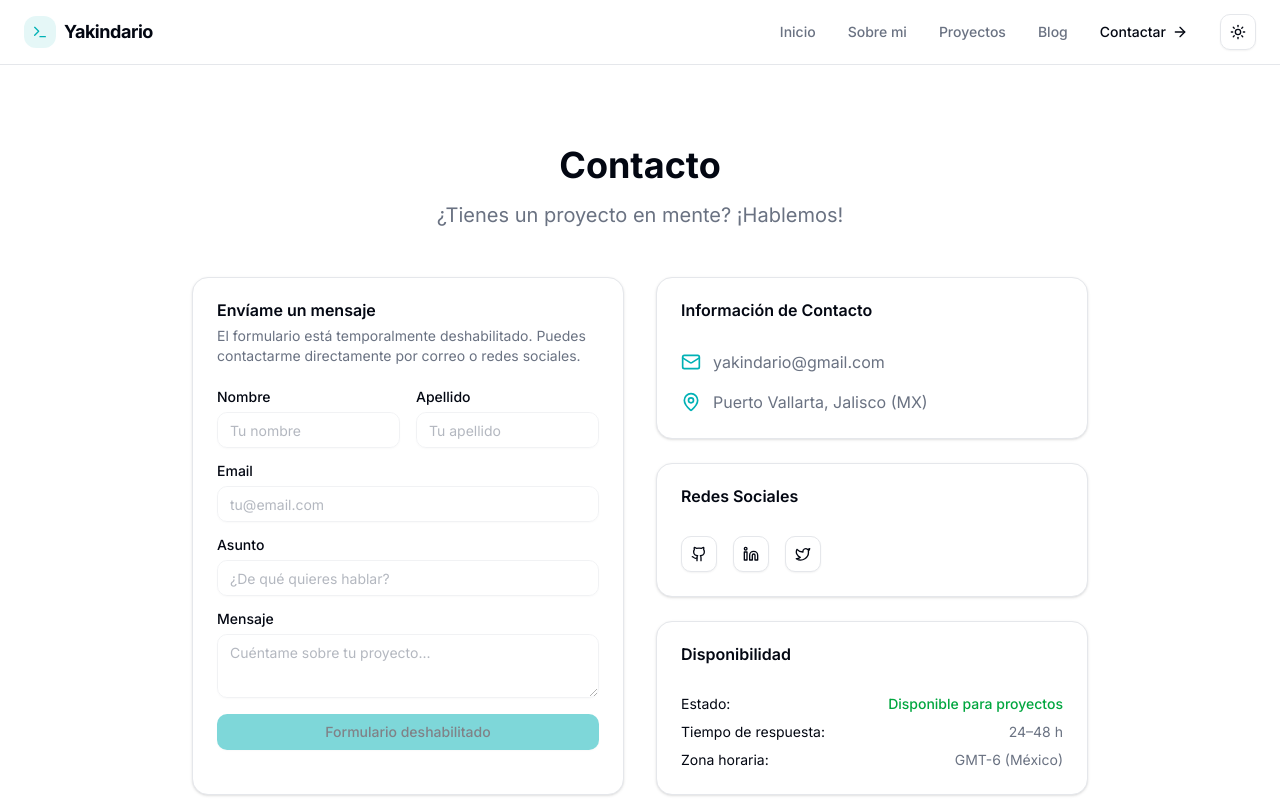
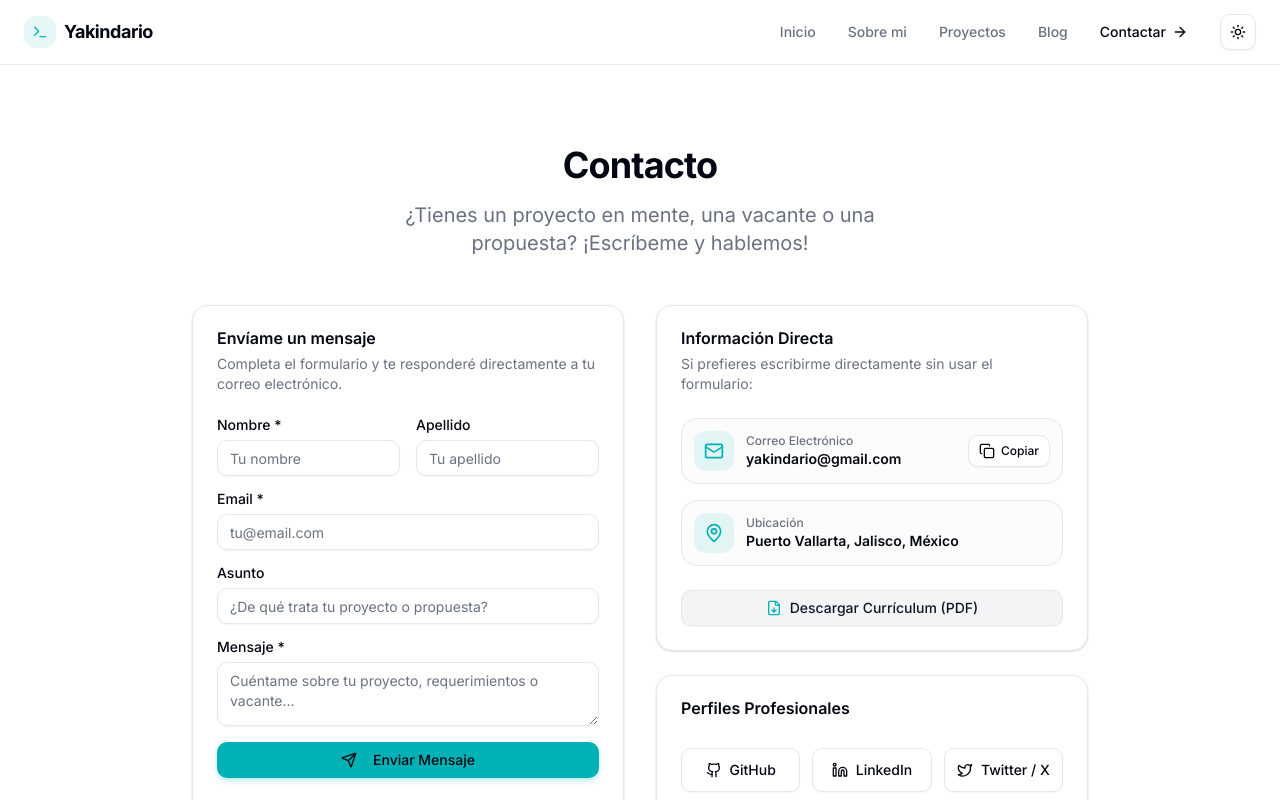
Before and after one commit to yakindario/portafolio-web, a Next.js app: page /contact in a window 1280 px wide. Shown: the top 800 px of the page. Built offline with nearby package versions, Linux system fonts and the light colour scheme.

Commit message:
feat: add download CV button and enable functional contact form with EmailJS integration

```diff
--- a/src/app/contact/contact-content.tsx
+++ b/src/app/contact/contact-content.tsx
@@ -1,4 +1,6 @@
-"use client"
+"use client";
+
+import { useState } from "react";
 import {
   Card,
   CardContent,
@@ -16,131 +18,335 @@ import {
   Github,
   Linkedin,
   Twitter,
+  Copy,
+  Check,
+  Send,
+  Loader2,
+  CheckCircle2,
+  AlertCircle,
+  FileDown,
 } from "lucide-react";
 
+export default function ContactContent() {
+  const [formData, setFormData] = useState({
+    firstName: "",
+    lastName: "",
+    email: "",
+    subject: "",
+    message: "",
+  });
 
+  const [status, setStatus] = useState<"idle" | "loading" | "success" | "error">("idle");
+  const [copied, setCopied] = useState(false);
+  const [errorMessage, setErrorMessage] = useState("");
 
-export default function ContactContent() {
+  const handleCopyEmail = () => {
+    navigator.clipboard.writeText("yakindario@gmail.com");
+    setCopied(true);
+    setTimeout(() => setCopied(false), 2500);
+  };
+
+  const handleChange = (
+    e: React.ChangeEvent<HTMLInputElement | HTMLTextAreaElement>
+  ) => {
+    const { id, value } = e.target;
+    setFormData((prev) => ({ ...prev, [id]: value }));
+  };
+
+  const handleSubmit = async (e: React.FormEvent) => {
+    e.preventDefault();
+    setStatus("loading");
+    setErrorMessage("");
+
+    const fullName = `${formData.firstName} ${formData.lastName}`.trim();
+
+    try {
+      const response = await fetch("https://formsubmit.co/ajax/yakindario@gmail.com", {
+        method: "POST",
+        headers: {
+          "Content-Type": "application/json",
+          Accept: "application/json",
+        },
+        body: JSON.stringify({
+          name: fullName || "Visitante del Portafolio",
+          email: formData.email,
+          _subject: `[Portafolio Web] ${formData.subject || "Nuevo mensaje de contacto"}`,
+          message: formData.message,
+          _template: "table",
+          _captcha: "false",
+        }),
+      });
+
+      if (response.ok) {
+        setStatus("success");
+        setFormData({
+          firstName: "",
+          lastName: "",
+          email: "",
+          subject: "",
+          message: "",
+        });
+      } else {
+        const data = await response.json().catch(() => null);
+        throw new Error(data?.message || "No se pudo enviar el mensaje");
+      }
+    } catch (err: unknown) {
+      setStatus("error");
+      if (err instanceof Error) {
+        setErrorMessage(err.message);
+      } else {
+        setErrorMessage("Ocurrió un error al enviar el formulario.");
+      }
+    }
+  };
+
   return (
-    <>
     <div className="container mx-auto px-4 py-8">
       <div className="max-w-4xl mx-auto">
         {/* Header */}
         <header className="text-center mb-12 space-y-4">
-          <h1 className="text-4xl font-bold">Contacto</h1>
-          <p className="text-xl text-muted-foreground">
-            ¿Tienes un proyecto en mente? ¡Hablemos!
+          <h1 className="text-4xl font-bold tracking-tight">Contacto</h1>
+          <p className="text-xl text-muted-foreground max-w-xl mx-auto">
+            ¿Tienes un proyecto en mente, una vacante o una propuesta? ¡Escríbeme y hablemos!
           </p>
         </header>
 
         <div className="grid lg:grid-cols-2 gap-8">
-          {/* Contact Form (disabled) */}
-          <Card>
+          {/* Contact Form */}
+          <Card className="border-border bg-card">
             <CardHeader>
               <CardTitle>Envíame un mensaje</CardTitle>
               <CardDescription>
-                El formulario está temporalmente deshabilitado. Puedes contactarme
-                directamente por correo o redes sociales.
+                Completa el formulario y te responderé directamente a tu correo electrónico.
               </CardDescription>
             </CardHeader>
             <CardContent>
-              <form className="space-y-4" onSubmit={(e) => e.preventDefault()}>
+              {status === "success" ? (
+                <div className="space-y-6 py-6 text-center animate-in fade-in duration-300">
+                  <div className="mx-auto flex h-14 w-14 items-center justify-center rounded-full bg-primary/10 text-primary">
+                    <CheckCircle2 className="h-8 w-8" />
+                  </div>
+                  <div className="space-y-2">
+                    <h3 className="text-xl font-bold text-foreground">¡Mensaje enviado con éxito!</h3>
+                    <p className="text-sm text-muted-foreground max-w-sm mx-auto">
+                      Muchas gracias por escribirme. He recibido tu mensaje en <strong>yakindario@gmail.com</strong> y te responderé lo antes posible.
+                    </p>
+                  </div>
+                  <Button
+                    variant="outline"
+                    onClick={() => setStatus("idle")}
+                    className="rounded-full"
+                  >
+                    Enviar otro mensaje
+                  </Button>
+                </div>
+              ) : (
+                <form className="space-y-4" onSubmit={handleSubmit}>
+                  {status === "error" && (
+                    <div className="rounded-lg border border-destructive/20 bg-destructive/10 p-4 text-destructive flex items-start gap-3 text-sm">
+                      <AlertCircle className="h-5 w-5 shrink-0 mt-0.5" />
+                      <div>
+                        <p className="font-semibold">No se pudo enviar el mensaje</p>
+                        <p className="text-xs opacity-90 mt-1">
+                          {errorMessage || "Intenta nuevamente o escríbeme directamente a yakindario@gmail.com."}
+                        </p>
+                      </div>
+                    </div>
+                  )}
+
                   <div className="grid grid-cols-2 gap-4">
                     <div className="space-y-2">
-                    <Label htmlFor="firstName">Nombre</Label>
-                    <Input id="firstName" placeholder="Tu nombre" disabled />
+                      <Label htmlFor="firstName">Nombre *</Label>
+                      <Input
+                        id="firstName"
+                        placeholder="Tu nombre"
+                        required
+                        value={formData.firstName}
+                        onChange={handleChange}
+                        disabled={status === "loading"}
+                      />
                     </div>
                     <div className="space-y-2">
                       <Label htmlFor="lastName">Apellido</Label>
-                    <Input id="lastName" placeholder="Tu apellido" disabled />
+                      <Input
+                        id="lastName"
+                        placeholder="Tu apellido"
+                        value={formData.lastName}
+                        onChange={handleChange}
+                        disabled={status === "loading"}
+                      />
                     </div>
                   </div>
+
                   <div className="space-y-2">
-                  <Label htmlFor="email">Email</Label>
-                  <Input id="email" type="email" placeholder="tu@email.com" disabled />
+                    <Label htmlFor="email">Email *</Label>
+                    <Input
+                      id="email"
+                      type="email"
+                      placeholder="tu@email.com"
+                      required
+                      value={formData.email}
+                      onChange={handleChange}
+                      disabled={status === "loading"}
+                    />
                   </div>
+
                   <div className="space-y-2">
                     <Label htmlFor="subject">Asunto</Label>
-                  <Input id="subject" placeholder="¿De qué quieres hablar?" disabled />
+                    <Input
+                      id="subject"
+                      placeholder="¿De qué trata tu proyecto o propuesta?"
+                      value={formData.subject}
+                      onChange={handleChange}
+                      disabled={status === "loading"}
+                    />
                   </div>
+
                   <div className="space-y-2">
-                  <Label htmlFor="message">Mensaje</Label>
-                  <Textarea id="message" placeholder="Cuéntame sobre tu proyecto..." rows={5} disabled />
+                    <Label htmlFor="message">Mensaje *</Label>
+                    <Textarea
+                      id="message"
+                      placeholder="Cuéntame sobre tu proyecto, requerimientos o vacante..."
+                      rows={5}
+                      required
+                      value={formData.message}
+                      onChange={handleChange}
+                      disabled={status === "loading"}
+                    />
                   </div>
-                <Button className="w-full" disabled>
-                  Formulario deshabilitado
+
+                  <Button
+                    type="submit"
+                    className="w-full shadow-md shadow-primary/20"
+                    disabled={status === "loading"}
+                  >
+                    {status === "loading" ? (
+                      <>
+                        <Loader2 className="mr-2 h-4 w-4 animate-spin" />
+                        Enviando mensaje...
+                      </>
+                    ) : (
+                      <>
+                        <Send className="mr-2 h-4 w-4" />
+                        Enviar Mensaje
+                      </>
+                    )}
                   </Button>
                 </form>
+              )}
             </CardContent>
           </Card>
 
-          {/* Contact Info, Social Links & Availability */}
+          {/* Contact Info, Social Links & Direct Actions */}
           <div className="space-y-6">
             {/* Contact Info */}
-            <Card>
+            <Card className="border-border bg-card">
               <CardHeader>
-                <CardTitle>Información de Contacto</CardTitle>
+                <CardTitle>Información Directa</CardTitle>
+                <CardDescription>
+                  Si prefieres escribirme directamente sin usar el formulario:
+                </CardDescription>
               </CardHeader>
               <CardContent className="space-y-4">
-                <div className="flex items-center gap-3">
-                  <Mail className="h-5 w-5 text-primary" />
+                <div className="flex flex-col sm:flex-row sm:items-center justify-between gap-3 p-3 rounded-xl border border-border bg-secondary/30">
+                  <div className="flex items-center gap-3 min-w-0">
+                    <div className="flex h-10 w-10 shrink-0 items-center justify-center rounded-lg bg-primary/10 text-primary">
+                      <Mail className="h-5 w-5" />
+                    </div>
+                    <div className="min-w-0">
+                      <p className="text-xs text-muted-foreground font-medium">Correo Electrónico</p>
                       <a
                         href="mailto:yakindario@gmail.com"
-                    className="text-muted-foreground hover:underline"
+                        className="text-sm font-semibold hover:text-primary transition-colors truncate block"
                       >
                         yakindario@gmail.com
                       </a>
                     </div>
-                {/* <div className="flex items-center gap-3">
-                  <Phone className="h-5 w-5 text-primary" />
+                  </div>
+                  <Button
+                    variant="outline"
+                    size="sm"
+                    onClick={handleCopyEmail}
+                    className="shrink-0 gap-1.5"
+                  >
+                    {copied ? (
+                      <>
+                        <Check className="h-3.5 w-3.5 text-primary" />
+                        <span className="text-xs text-primary font-semibold">¡Copiado!</span>
+                      </>
+                    ) : (
+                      <>
+                        <Copy className="h-3.5 w-3.5" />
+                        <span className="text-xs">Copiar</span>
+                      </>
+                    )}
+                  </Button>
+                </div>
+
+                <div className="flex items-center gap-3 p-3 rounded-xl border border-border bg-secondary/30">
+                  <div className="flex h-10 w-10 shrink-0 items-center justify-center rounded-lg bg-primary/10 text-primary">
+                    <MapPin className="h-5 w-5" />
+                  </div>
+                  <div>
+                    <p className="text-xs text-muted-foreground font-medium">Ubicación</p>
+                    <p className="text-sm font-semibold">Puerto Vallarta, Jalisco, México</p>
+                  </div>
+                </div>
+
+                <div className="pt-2">
+                  <Button
+                    variant="secondary"
+                    className="w-full gap-2 border border-border hover:border-primary/40"
+                    asChild
+                  >
                     <a
-                    href="tel:+523221234567"
-                    className="text-muted-foreground hover:underline"
+                      href="https://cdn.yakindario.me/cv.pdf"
+                      target="_blank"
+                      rel="noopener noreferrer"
                     >
-                    +52 322 123 4567
+                      <FileDown className="h-4 w-4 text-primary" />
+                      Descargar Currículum (PDF)
                     </a>
-                </div> */}
-                <div className="flex items-center gap-3">
-                  <MapPin className="h-5 w-5 text-primary" />
-                  <span className="text-muted-foreground">
-                    Puerto Vallarta, Jalisco (MX)
-                  </span>
+                  </Button>
                 </div>
               </CardContent>
             </Card>
 
             {/* Social Links */}
-            <Card>
+            <Card className="border-border bg-card">
               <CardHeader>
-                <CardTitle>Redes Sociales</CardTitle>
+                <CardTitle>Perfiles Profesionales</CardTitle>
               </CardHeader>
               <CardContent>
-                <div className="flex gap-4">
-                  <Button variant="outline" size="icon" asChild>
+                <div className="grid grid-cols-3 gap-3">
+                  <Button variant="outline" className="gap-2 h-11" asChild>
                     <a
                       href="https://github.com/yakindario"
                       target="_blank"
                       rel="noopener noreferrer"
                     >
                       <Github className="h-4 w-4" />
+                      <span>GitHub</span>
                     </a>
                   </Button>
-                  <Button variant="outline" size="icon" asChild>
+                  <Button variant="outline" className="gap-2 h-11" asChild>
                     <a
                       href="https://www.linkedin.com/in/yakindario/"
                       target="_blank"
                       rel="noopener noreferrer"
                     >
                       <Linkedin className="h-4 w-4" />
+                      <span>LinkedIn</span>
                     </a>
                   </Button>
-                  <Button variant="outline" size="icon" asChild>
+                  <Button variant="outline" className="gap-2 h-11" asChild>
                     <a
-                      href="https://twitter.com/yakindario"
+                      href="https://x.com/yakindario"
                       target="_blank"
                       rel="noopener noreferrer"
                     >
                       <Twitter className="h-4 w-4" />
+                      <span>Twitter / X</span>
                     </a>
                   </Button>
                 </div>
@@ -148,23 +354,26 @@ export default function ContactContent() {
             </Card>
 
             {/* Availability */}
-            <Card>
+            <Card className="border-border bg-card">
               <CardHeader>
                 <CardTitle>Disponibilidad</CardTitle>
               </CardHeader>
               <CardContent>
-                <div className="space-y-2 text-sm">
-                  <div className="flex justify-between">
-                    <span>Estado:</span>
-                    <span className="text-green-600 font-medium">Disponible para proyectos</span>
+                <div className="space-y-3 text-sm">
+                  <div className="flex items-center justify-between">
+                    <span className="text-muted-foreground">Estado actual:</span>
+                    <span className="inline-flex items-center gap-1.5 text-xs font-semibold text-emerald-500 bg-emerald-500/10 px-2.5 py-1 rounded-full">
+                      <span className="h-1.5 w-1.5 rounded-full bg-emerald-500 animate-pulse" />
+                      Disponible para nuevos retos
+                    </span>
                   </div>
                   <div className="flex justify-between">
-                    <span>Tiempo de respuesta:</span>
-                    <span className="text-muted-foreground">24–48 h</span>
+                    <span className="text-muted-foreground">Tiempo de respuesta:</span>
+                    <span className="font-medium text-foreground">&lt; 24 horas</span>
                   </div>
                   <div className="flex justify-between">
-                    <span>Zona horaria:</span>
-                    <span className="text-muted-foreground">GMT-6 (México)</span>
+                    <span className="text-muted-foreground">Zona horaria:</span>
+                    <span className="font-medium text-foreground">GMT-6 (Hora Central México)</span>
                   </div>
                 </div>
               </CardContent>
@@ -173,6 +382,5 @@ export default function ContactContent() {
         </div>
       </div>
     </div>
-   </>
   );
 }
```
Also changed, not shown: src/app/about/page.tsx (+13 -0 lines), src/app/page.tsx (+12 -1 lines). Lines whose indentation alone changed are shown as unchanged.
